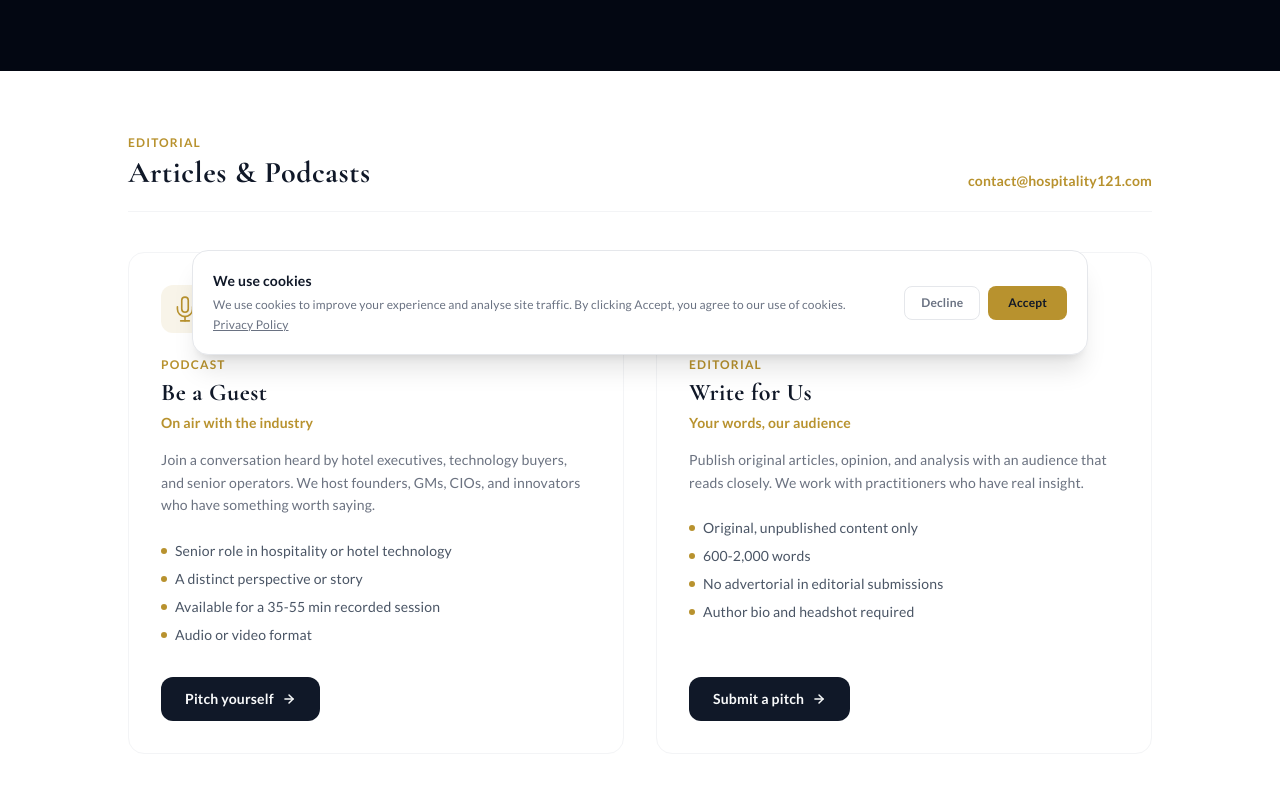
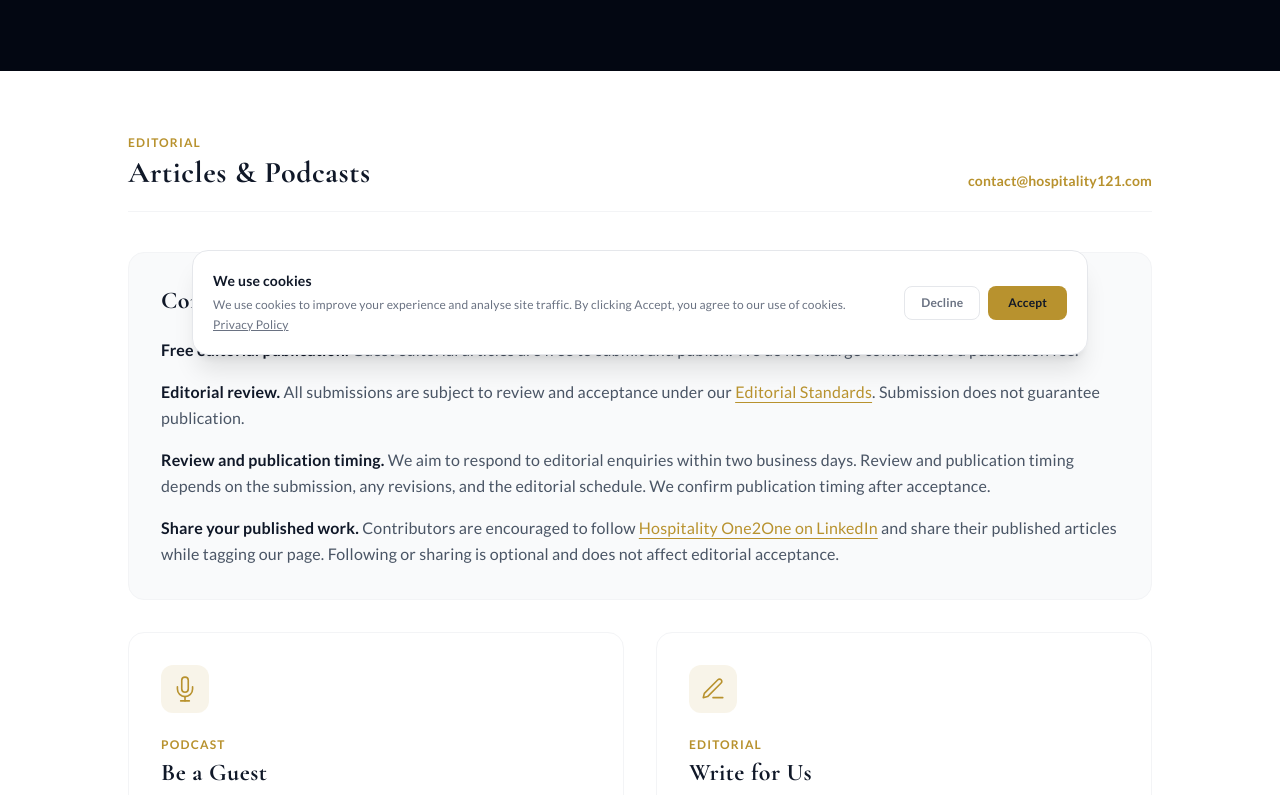
Before and after one commit to Aitibour/hospitality121, a Next.js app: page /collaborate in a window 1280 px wide. Shown: the part 429-1224 px from the top of the page. Built offline with nearby package versions, Linux system fonts and the light colour scheme; no server answers.

Commit message:
Clarify guest contributor fees review timing and LinkedIn sharing

```diff
--- a/app/collaborate/page.tsx
+++ b/app/collaborate/page.tsx
@@ -1,5 +1,6 @@
 import type { Metadata } from 'next'
 import React from 'react'
+import Link from 'next/link'
 
 export const metadata: Metadata = {
   title: 'Collaborate',
@@ -70,6 +71,15 @@ export default function CollaboratePage() {
             <div><p className="text-xs font-bold tracking-widest text-gold uppercase mb-1">Editorial</p><h2 className="font-serif text-3xl font-bold text-gray-900">Articles &amp; Podcasts</h2></div>
             <a href="mailto:contact@hospitality121.com" className="text-sm font-bold text-gold hover:underline hidden sm:block">contact@hospitality121.com</a>
           </div>
+          <section id="contributor-guidelines" aria-labelledby="contributor-guidelines-heading" className="rounded-2xl border border-gray-100 bg-gray-50 p-6 sm:p-8 mb-8">
+            <h2 id="contributor-guidelines-heading" className="font-serif text-2xl font-bold text-gray-900 mb-5">Contributor Guidelines</h2>
+            <ul className="space-y-4 text-base text-gray-600 leading-relaxed">
+              <li><strong className="text-gray-900">Free editorial publication.</strong> Guest editorial articles are free to submit and publish. We do not charge contributors a publication fee.</li>
+              <li><strong className="text-gray-900">Editorial review.</strong> All submissions are subject to review and acceptance under our <Link href="/editorial-standards" className="text-gold underline underline-offset-4 hover:text-gray-900">Editorial Standards</Link>. Submission does not guarantee publication.</li>
+              <li><strong className="text-gray-900">Review and publication timing.</strong> We aim to respond to editorial enquiries within two business days. Review and publication timing depends on the submission, any revisions, and the editorial schedule. We confirm publication timing after acceptance.</li>
+              <li><strong className="text-gray-900">Share your published work.</strong> Contributors are encouraged to follow <a href="https://www.linkedin.com/company/hospitality121" target="_blank" rel="noopener noreferrer" className="text-gold underline underline-offset-4 hover:text-gray-900">Hospitality One2One on LinkedIn</a> and share their published articles while tagging our page. Following or sharing is optional and does not affect editorial acceptance.</li>
+            </ul>
+          </section>
           <div className="grid grid-cols-1 md:grid-cols-2 gap-8">{EDITORIAL.map(opt => <Card key={opt.tag} opt={opt} />)}</div>
         </div>
       </div>
```
